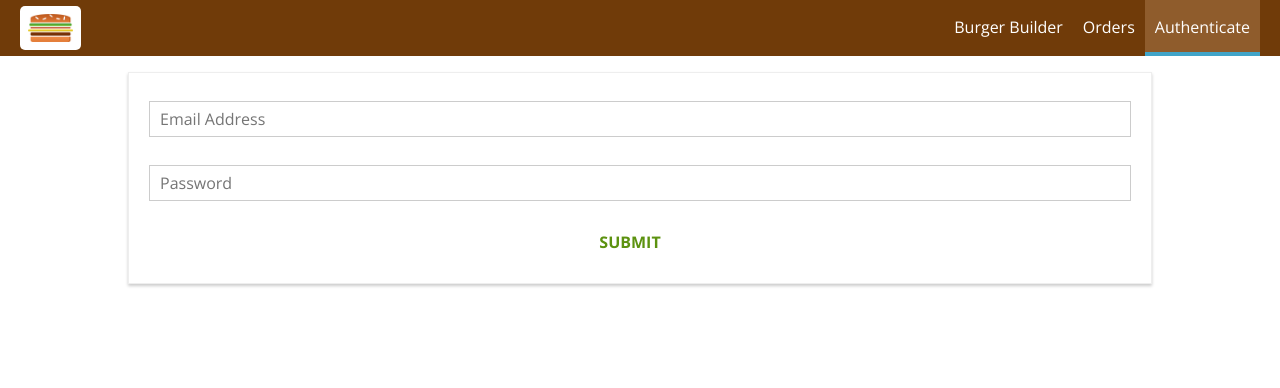
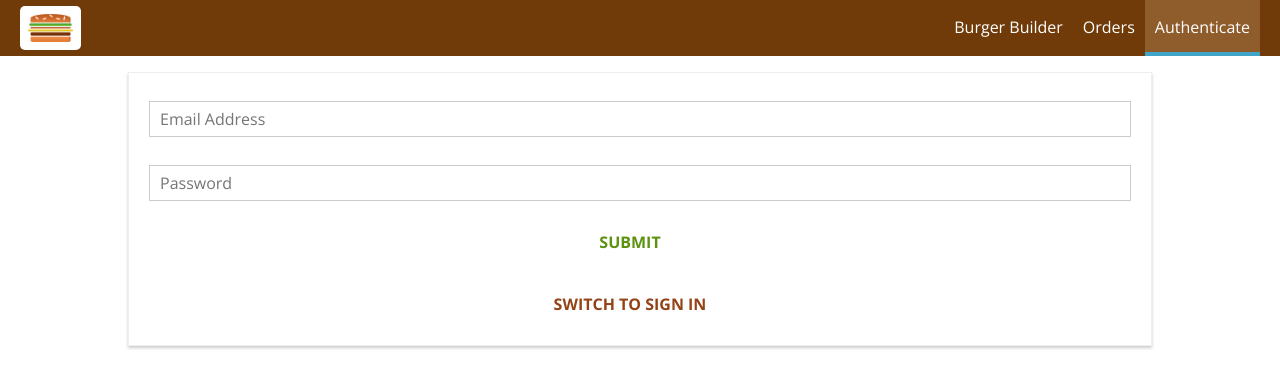
Before and after one commit to KaranVyas145/burger-builder, a React app: page /auth in a window 1280 px wide. Shown: the top 388 px of the page. Built offline with nearby package versions, Linux system fonts and the light colour scheme.

Commit message:
added sign in

```diff
--- a/src/containers/Auth/Auth.js
+++ b/src/containers/Auth/Auth.js
@@ -37,6 +37,7 @@
         touched: false,
       },
     },
+    isSignup: true,
   };
 
   checkValidity(value, rules) {
@@ -91,8 +92,15 @@
     event.preventDefault();
     this.props.onAuth(
       this.state.controls.email.value,
-      this.state.controls.password.value
+      this.state.controls.password.value,
+      this.state.isSignup
     );
+  };
+
+  switchAuthModeHandler = () => {
+    this.setState((prevState) => {
+      return { isSignup: !prevState.isSignup };
+    });
   };
 
   render() {
@@ -122,6 +130,9 @@
           {form}
           <Button btnType="Success">SUBMIT</Button>
         </form>
+        <Button
+        clicked = {this.switchAuthModeHandler}
+        btnType="Danger">SWITCH TO {this.state.isSignup ? 'SIGN IN' : 'SIGN UP'}</Button>
       </div>
     );
   }
@@ -129,7 +140,7 @@
 
 const mapDispatchToProps = (dispatch) => {
   return {
-    onAuth: (email, password) => dispatch(actions.auth(email, password)),
+    onAuth: (email, password, isSignup) => dispatch(actions.auth(email, password, isSignup)),
   };
 };
 
--- a/src/store/actions/auth.js
+++ b/src/store/actions/auth.js
@@ -1,40 +1,49 @@
 import * as actionTypes from "./actionTypes";
 import axios from "axios";
 
-export const authStart= ()=>{
-    return{
+export const authStart = () => {
+  return {
     type: actionTypes.AUTH_START,
-    }
-}
+  };
+};
 
-export const authSuccess = (authData)=>{
-    return{
+export const authSuccess = (authData) => {
+  return {
     type: actionTypes.AUTH_SUCCESS,
-        authData: authData
-    }
-}
+    authData: authData,
+  };
+};
 
-export const authFail = (error)=>{
+export const authFail = (error) => {
   return {
     type: actionTypes.AUTH_FAIL,
-        error: error
-    }
-}
+    error: error,
+  };
+};
 
-export const auth = (email,password) =>{
-    return dispatch =>{
+export const auth = (email, password, isSignup) => {
+  return (dispatch) => {
     dispatch(authStart());
     const authData = {
       email: email,
       password: password,
-            returnSecureToken: true
+      returnSecureToken: true,
+    };
+    let url =
+      "https://identitytoolkit.googleapis.com/v1/accounts:signUp?key=AIzaSyA_rE7zE39wu1UZPmv6Frq4CIVo04i_XFY";
+    if (!isSignup) {
+      url =
+        "https://identitytoolkit.googleapis.com/v1/accounts:signInWithPassword?key=AIzaSyA_rE7zE39wu1UZPmv6Frq4CIVo04i_XFY ";
     }
-        axios.post("https://identitytoolkit.googleapis.com/v1/accounts:signUp?key=AIzaSyA_rE7zE39wu1UZPmv6Frq4CIVo04i_XFY", authData).then(response =>{
+    axios
+      .post(url, authData)
+      .then((response) => {
         console.log(response);
-            dispatch(authSuccess(response.data))
-        }).catch(err =>{
+        dispatch(authSuccess(response.data));
+      })
+      .catch((err) => {
         console.log(err);
-            dispatch(authFail(err))
-        })
-    }
-}
+        dispatch(authFail(err));
+      });
+  };
+};
```
Lines whose indentation alone changed are shown as unchanged.
